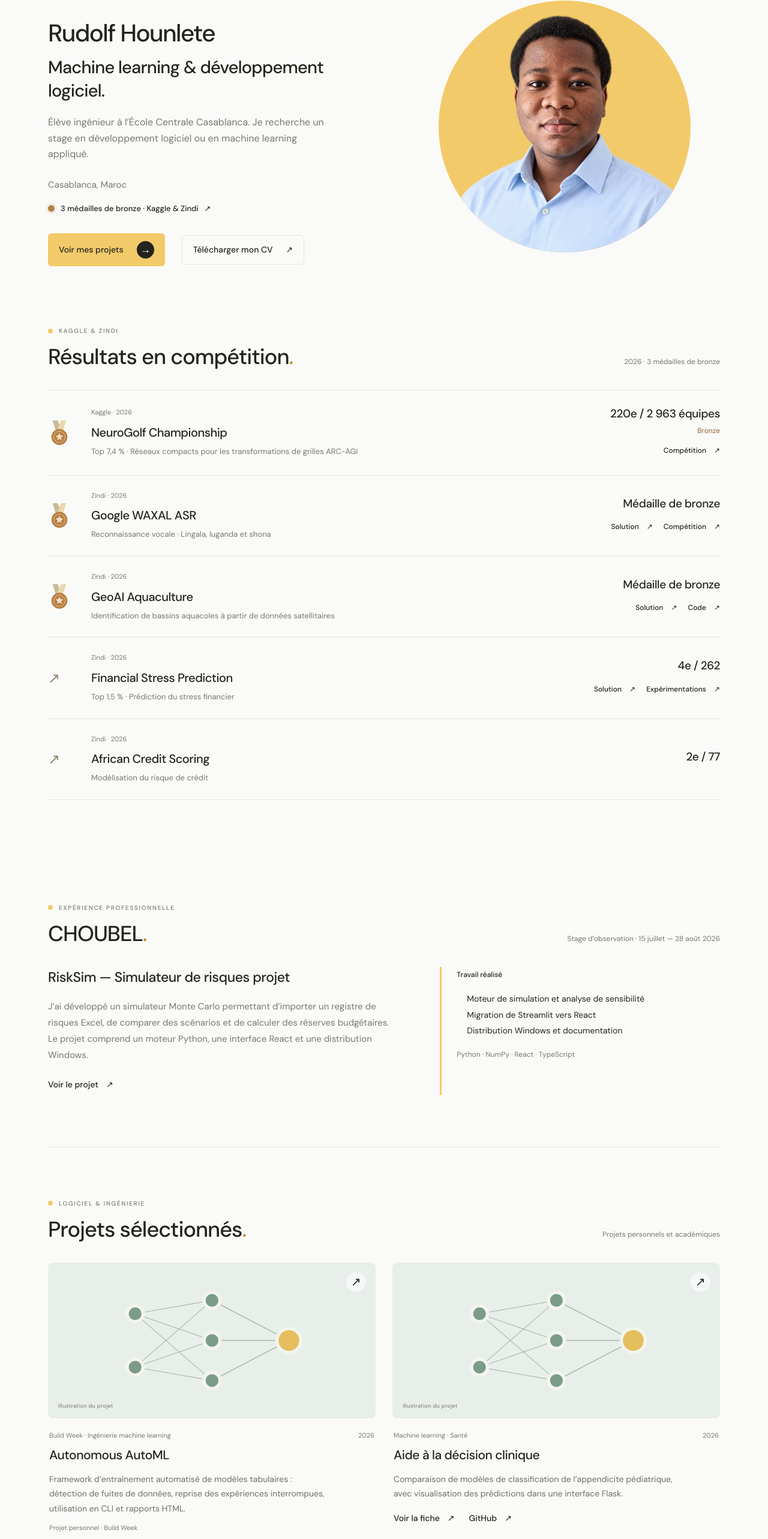
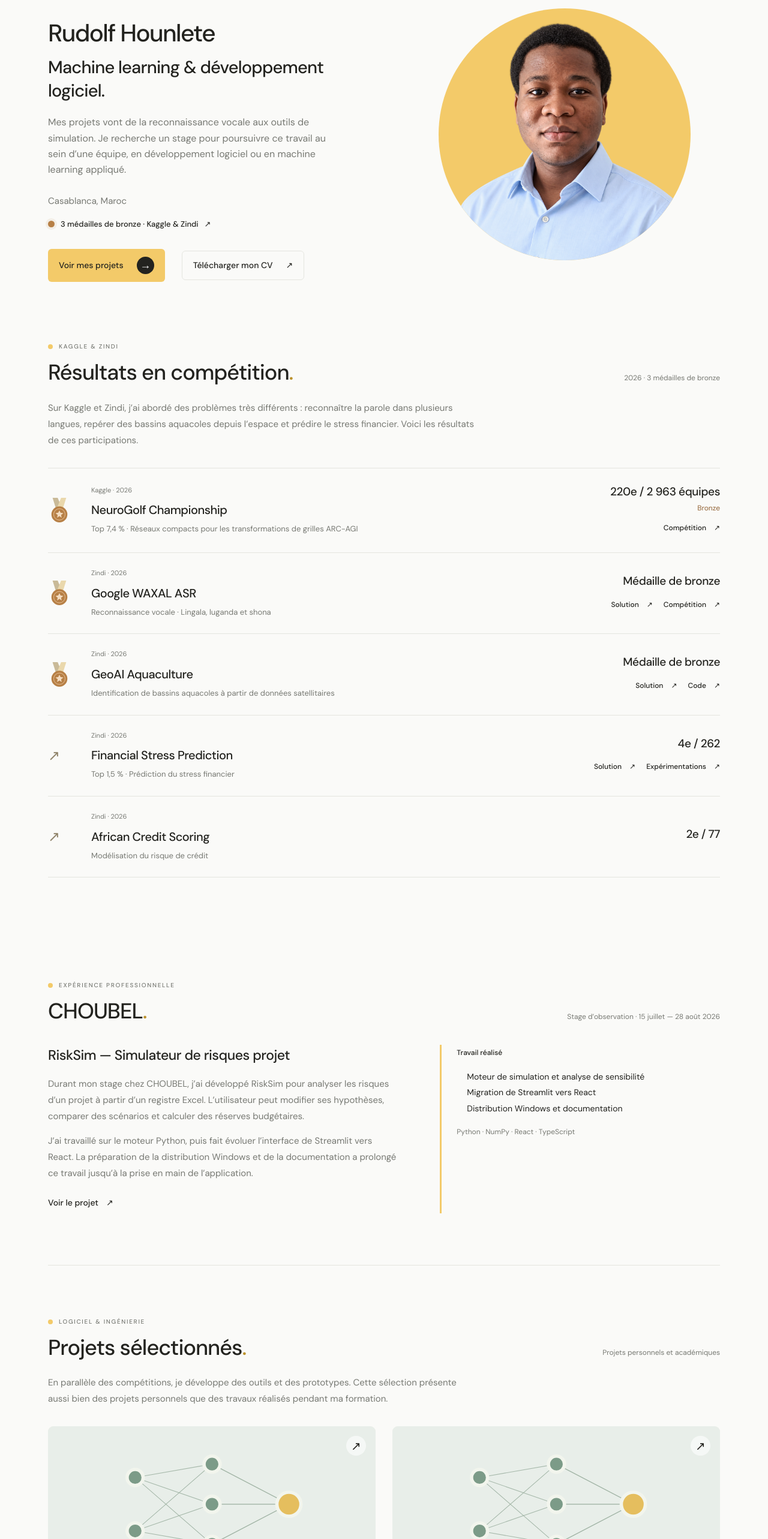
Before and after one commit to Rudolf-Staline/Portfolio, a React (Vite) app: page / in a window 1280 px wide. Shown: the part 164-2730 px from the top of the page at 60% size. Built offline with nearby package versions, Linux system fonts and the light colour scheme.

Commit message:
Add personal context and narrative to portfolio copy

```diff
--- a/src/App.tsx
+++ b/src/App.tsx
@@ -96,6 +96,7 @@ function App() {
 
         <section className="section competition-section" id="competitions">
           <div className="section-heading"><div><p className="eyebrow"><span /> Kaggle & Zindi</p><h2>Résultats en compétition<span>.</span></h2></div><span className="section-note">2026 · 3 médailles de bronze</span></div>
+          <p className="section-intro">Sur Kaggle et Zindi, j’ai abordé des problèmes très différents : reconnaître la parole dans plusieurs langues, repérer des bassins aquacoles depuis l’espace et prédire le stress financier. Voici les résultats de ces participations.</p>
           <div className="competition-list">{competitions.map(entry => (
             <article className="competition-row" key={entry.name}>
               <div className="competition-mark">{entry.medal ? <svg viewBox="0 0 40 48" fill="none" aria-label="Médaille de bronze" role="img"><path d="M8 2h9l7 17-9 5L8 2Z" fill="#c9ba98"/><path d="M23 2h9l-7 22-9-5 7-17Z" fill="#ead8ac"/><circle cx="20" cy="31" r="14" fill="#b78046"/><circle cx="20" cy="31" r="10" stroke="#eac59b"/><path d="m20 24 2 4 5 1-4 3 1 5-4-3-4 3 1-5-4-3 5-1 2-4Z" fill="#f4dcc0"/></svg> : <span aria-hidden="true">↗</span>}</div>
@@ -107,11 +108,12 @@ function App() {
 
         <section className="section internship-section" id="experience">
           <div className="section-heading"><div><p className="eyebrow"><span /> Expérience professionnelle</p><h2>CHOUBEL<span>.</span></h2></div><span className="section-note">Stage d’observation · 15 juillet — 28 août 2026</span></div>
-          <div className="internship-content"><div><h3>RiskSim — Simulateur de risques projet</h3><p>J’ai développé un simulateur Monte Carlo permettant d’importer un registre de risques Excel, de comparer des scénarios et de calculer des réserves budgétaires. Le projet comprend un moteur Python, une interface React et une distribution Windows.</p><button className="text-link" type="button" onClick={() => setSelected(internship)}>Voir le projet <Arrow diagonal /></button></div><div className="internship-delivery"><span>Travail réalisé</span><ul><li>Moteur de simulation et analyse de sensibilité</li><li>Migration de Streamlit vers React</li><li>Distribution Windows et documentation</li></ul><p>Python · NumPy · React · TypeScript</p></div></div>
+          <div className="internship-content"><div><h3>RiskSim — Simulateur de risques projet</h3><p>Durant mon stage chez CHOUBEL, j’ai développé RiskSim pour analyser les risques d’un projet à partir d’un registre Excel. L’utilisateur peut modifier ses hypothèses, comparer des scénarios et calculer des réserves budgétaires.</p><p>J’ai travaillé sur le moteur Python, puis fait évoluer l’interface de Streamlit vers React. La préparation de la distribution Windows et de la documentation a prolongé ce travail jusqu’à la prise en main de l’application.</p><button className="text-link" type="button" onClick={() => setSelected(internship)}>Voir le projet <Arrow diagonal /></button></div><div className="internship-delivery"><span>Travail réalisé</span><ul><li>Moteur de simulation et analyse de sensibilité</li><li>Migration de Streamlit vers React</li><li>Distribution Windows et documentation</li></ul><p>Python · NumPy · React · TypeScript</p></div></div>
         </section>
 
         <section className="section projects-section" id="projets">
           <div className="section-heading"><div><p className="eyebrow"><span /> Logiciel & ingénierie</p><h2>Projets sélectionnés<span>.</span></h2></div><span className="section-note">Projets personnels et académiques</span></div>
+          <p className="section-intro">En parallèle des compétitions, je développe des outils et des prototypes. Cette sélection présente aussi bien des projets personnels que des travaux réalisés pendant ma formation.</p>
           <div className="project-grid">{featuredProjects.map(project => (
             <article className="project-card" key={project.index}>
               <button type="button" className="project-preview" onClick={() => setSelected(project)} aria-label={`Découvrir ${project.title}`}><ProjectVisual project={project} /><span className="preview-arrow"><Arrow diagonal /></span></button>
@@ -122,13 +124,13 @@ function App() {
         </section>
 
         <section className="section about-section" id="apropos">
-          <div><p className="eyebrow"><span /> À propos</p><h2>Profil et compétences<span>.</span></h2>{profile.about.map(paragraph => <p className="about-text" key={paragraph}>{paragraph}</p>)}<a className="text-link" href={contact.github} target="_blank" rel="noreferrer">Explorer mon GitHub <Arrow diagonal /></a></div>
+          <div><p className="eyebrow"><span /> À propos</p><h2>À propos de moi<span>.</span></h2>{profile.about.map(paragraph => <p className="about-text" key={paragraph}>{paragraph}</p>)}<a className="text-link" href={contact.github} target="_blank" rel="noreferrer">Explorer mon GitHub <Arrow diagonal /></a></div>
           <div className="skill-list">{skills.map(group => <div key={group.label}><h3>{group.label}</h3><p>{group.items.join(' · ')}</p></div>)}</div>
         </section>
 
         <section className="section journey-section" id="parcours"><div className="section-heading"><div><p className="eyebrow"><span /> Formation</p><h2>Mon parcours<span>.</span></h2></div></div><div className="education-list">{education.map(item => <article key={item.school + item.detail}><span className="education-period">{item.period}</span><div><h3>{item.school}</h3><p>{item.detail}</p></div><span className="education-place">{item.location}</span></article>)}</div></section>
 
-        <section className="contact-section" id="contact"><div><p className="eyebrow"><span /> Contact</p><h2>Un stage dans votre équipe<span> ?</span></h2><p>Je recherche un stage technique en développement logiciel ou en machine learning appliqué. Mon CV détaille mes expériences ; mes dépôts GitHub montrent mon code.</p></div><a className="button button-dark" href={`mailto:${contact.email}?subject=Proposition%20de%20stage`}>Proposer un stage <span className="round-arrow"><Arrow diagonal /></span></a><div className="contact-links"><a className="contact-email" href={`mailto:${contact.email}`}>{contact.email}</a><a className="text-link" href={contact.github} target="_blank" rel="noreferrer">GitHub <Arrow diagonal /></a>{contact.linkedin && <a className="text-link" href={contact.linkedin} target="_blank" rel="noreferrer">LinkedIn <Arrow diagonal /></a>}</div></section>
+        <section className="contact-section" id="contact"><div><p className="eyebrow"><span /> Contact</p><h2>Un stage dans votre équipe<span> ?</span></h2><p>Je recherche un stage en développement logiciel ou en machine learning appliqué. Si mon parcours correspond à ce que vous cherchez, je serais heureux d’échanger sur votre équipe et les projets auxquels je pourrais contribuer.</p></div><a className="button button-dark" href={`mailto:${contact.email}?subject=Proposition%20de%20stage`}>Proposer un stage <span className="round-arrow"><Arrow diagonal /></span></a><div className="contact-links"><a className="contact-email" href={`mailto:${contact.email}`}>{contact.email}</a><a className="text-link" href={contact.github} target="_blank" rel="noreferrer">GitHub <Arrow diagonal /></a>{contact.linkedin && <a className="text-link" href={contact.linkedin} target="_blank" rel="noreferrer">LinkedIn <Arrow diagonal /></a>}</div></section>
       </main>
       <footer className="wrap"><p>Rudolf Hounlete · {new Date().getFullYear()}</p><div><a href={contact.github} target="_blank" rel="noreferrer">GitHub <Arrow diagonal /></a><a href={contact.cv ?? '/CV_Rudolf_HOUNLETE.pdf'} download>CV <Arrow diagonal /></a><a href="#accueil">En haut <span aria-hidden="true">↑</span></a></div></footer>
 
--- a/src/data/profile.ts
+++ b/src/data/profile.ts
@@ -4,13 +4,14 @@ export const profile = {
   subtitle: 'Data engineering · IA appliquée · sciences appliquées',
   heroTitle: 'Rudolf Hounlete',
   heroFocus: 'Machine learning & développement logiciel.',
-  heroDescription: 'Élève ingénieur à l’École Centrale Casablanca. Je recherche un stage en développement logiciel ou en machine learning appliqué.',
+  heroDescription: 'Mes projets vont de la reconnaissance vocale aux outils de simulation. Je recherche un stage pour poursuivre ce travail au sein d’une équipe, en développement logiciel ou en machine learning appliqué.',
   /** Short, factual positioning line used in the hero. */
   pitch:
     "Je construis des applications web et des modèles de machine learning, avec Python et TypeScript.",
   about: [
-    "Élève ingénieur à l’École Centrale Casablanca, je travaille sur des projets de machine learning et de développement logiciel. J’ai obtenu trois médailles de bronze sur Kaggle et Zindi.",
-    "J’utilise principalement Python pour l’analyse des données, les modèles et la simulation, et TypeScript avec React pour les interfaces. Ma formation associe une licence en TIC et des classes préparatoires scientifiques à l’IMSP, au Bénin.",
+    "Mon parcours a commencé à l’IMSP, au Bénin, où j’ai suivi une licence en TIC et des classes préparatoires scientifiques. J’ai ensuite rejoint l’École Centrale Casablanca pour poursuivre ma formation d’ingénieur.",
+    "Je travaille surtout avec Python et TypeScript. Ce qui m’intéresse, c’est aussi ce qui vient après le modèle : pouvoir le réutiliser, comprendre ses résultats et construire une interface pour l’exploiter. C’est ce que j’ai fait avec RiskSim, du moteur de simulation à l’application Windows.",
+    "Les compétitions Kaggle et Zindi occupent une place importante dans mes projets. J’y ai travaillé sur des données financières, des observations satellitaires et la reconnaissance vocale multilingue. Ces participations m’ont valu trois médailles de bronze ; les résultats et les travaux associés sont présentés plus haut.",
   ],
   interests: [
     'Finance quantitative',
--- a/src/data/projects.ts
+++ b/src/data/projects.ts
@@ -53,7 +53,7 @@ export const projects: Project[] = [
     visual: 'model',
     context: 'Projet individuel · Build Week',
     period: '2026',
-    tagline: "Framework d’entraînement automatisé de modèles tabulaires : détection de fuites de données, reprise des expériences interrompues, utilisation en CLI et rapports HTML.",
+    tagline: "J’ai conçu un outil qui prend un fichier CSV et automatise la recherche de modèles. Il conserve les expériences, reprend un entraînement interrompu et produit un rapport pour examiner les résultats.",
     challenge: "Un score peut être artificiellement élevé si une variable révèle la cible ou si le prétraitement utilise les données de validation.",
     outcome: "Une application en ligne de commande entraîne le modèle, exporte les prédictions et génère un rapport HTML. Trois démonstrations couvrent la classification, la régression et une fuite de données synthétique ; la reprise d’une expérience et la relecture des prédictions sont vérifiées.",
     limitation: "Le périmètre livré concerne les fichiers CSV tabulaires. Il ne comprend pas d’interface web ni de traitement audio ou image. Les contrôles du rapport sont internes au logiciel.",
@@ -121,7 +121,7 @@ export const projects: Project[] = [
     title: 'Aide à la décision clinique',
     context: 'Coding Week · Centrale Casablanca',
     period: '2026',
-    tagline: "Comparaison de modèles de classification de l’appendicite pédiatrique, avec visualisation des prédictions dans une interface Flask.",
+    tagline: "Ce prototype compare plusieurs modèles pour la classification de l’appendicite pédiatrique. Les prédictions et les explications SHAP sont accessibles depuis une interface Flask.",
     challenge: "Préparer les données et expliquer les variables qui contribuent aux prédictions.",
     outcome: "Pipeline de classification, analyses SHAP, interface Flask et tests automatisés.",
     limitation: "Projet académique de modélisation ; aucune validation clinique ni utilisation en soins n’est présentée.",
@@ -144,7 +144,7 @@ export const projects: Project[] = [
     title: 'Feux rouges intelligents',
     context: 'Learning by Doing · Centrale Casablanca',
     period: '2025 — 2026',
-    tagline: "Commande adaptative des feux d’une maquette de carrefour à partir de l’estimation du trafic par vision avec YOLOv8.",
+    tagline: "L’objectif de ce projet était de faire réagir une maquette de carrefour au trafic observé. La vision estime les flux, puis la logique de commande choisit les phases compatibles et pilote les feux.",
     challenge: "Adapter les phases aux flux observés en respectant les combinaisons de voies compatibles.",
     outcome: "Estimation des flux avec YOLOv8 et K-Means, logique de commande et pilotage d’une maquette Raspberry Pi.",
     highlights: [
@@ -163,7 +163,7 @@ export const projects: Project[] = [
     title: 'Plateforme d’analyse Forex',
     context: 'Projet personnel',
     period: '2026',
-    tagline: "Application Python modulaire pour l’exploration de données Forex et le backtesting de stratégies.",
+    tagline: "J’ai développé une application Python pour explorer des données Forex et tester des stratégies. Les modules de données, de signaux et de backtesting permettent de comparer les approches dans une même application.",
     challenge: "Séparer la récupération des données, la génération des signaux et l’évaluation des stratégies.",
     outcome: "Modules de données, de suivi des instruments, de signaux et de backtesting. Le code est disponible sur GitHub.",
     highlights: [
--- a/src/index.css
+++ b/src/index.css
@@ -203,3 +203,6 @@ footer a:hover { color: var(--ink); }
   .competition-result strong { font-size: 17px; }
   .internship-content { grid-template-columns: 1fr; gap: 28px; }
 }
+
+.section-intro { max-width: 720px; margin: -10px 0 32px; font-size: 15px; line-height: 1.8; color: var(--muted); }
+.internship-content p + p { margin-top: 14px; }
```
